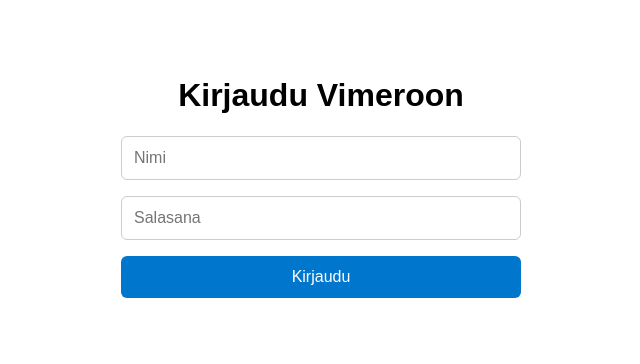
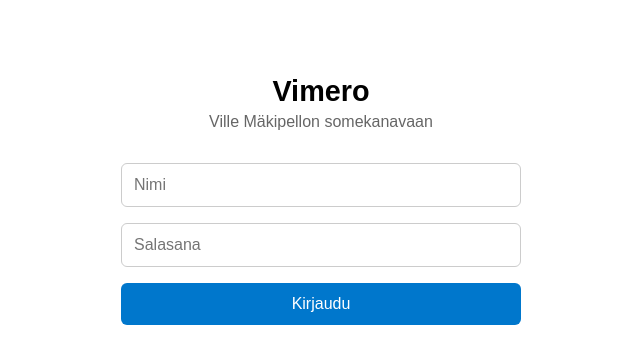
Before and after one commit to WilliamHillfield/vimero, a plain HTML site: page login.html in a window 1280 px wide. Shown: the whole page, without its empty margins (319-959 px from the left). Drawn offline with Linux system fonts and the light colour scheme.

Commit message:
Update login.html

```diff
--- a/login.html
+++ b/login.html
@@ -13,6 +13,14 @@
     }
     h1 {
       text-align: center;
+      font-size: 1.8rem;
+      margin-bottom: 0.3rem;
+    }
+    .subtitle {
+      text-align: center;
+      font-size: 1rem;
+      color: #666;
+      margin-bottom: 2rem;
     }
     form {
       display: flex;
@@ -40,7 +48,9 @@
   </style>
 </head>
 <body>
-  <h1>Kirjaudu Vimeroon</h1>
+  <h1>Vimero</h1>
+  <div class="subtitle">Ville Mäkipellon somekanavaan</div>
+
   <form id="loginForm">
     <input id="name" type="text" placeholder="Nimi" required>
     <input id="password" type="password" placeholder="Salasana" required>
```
